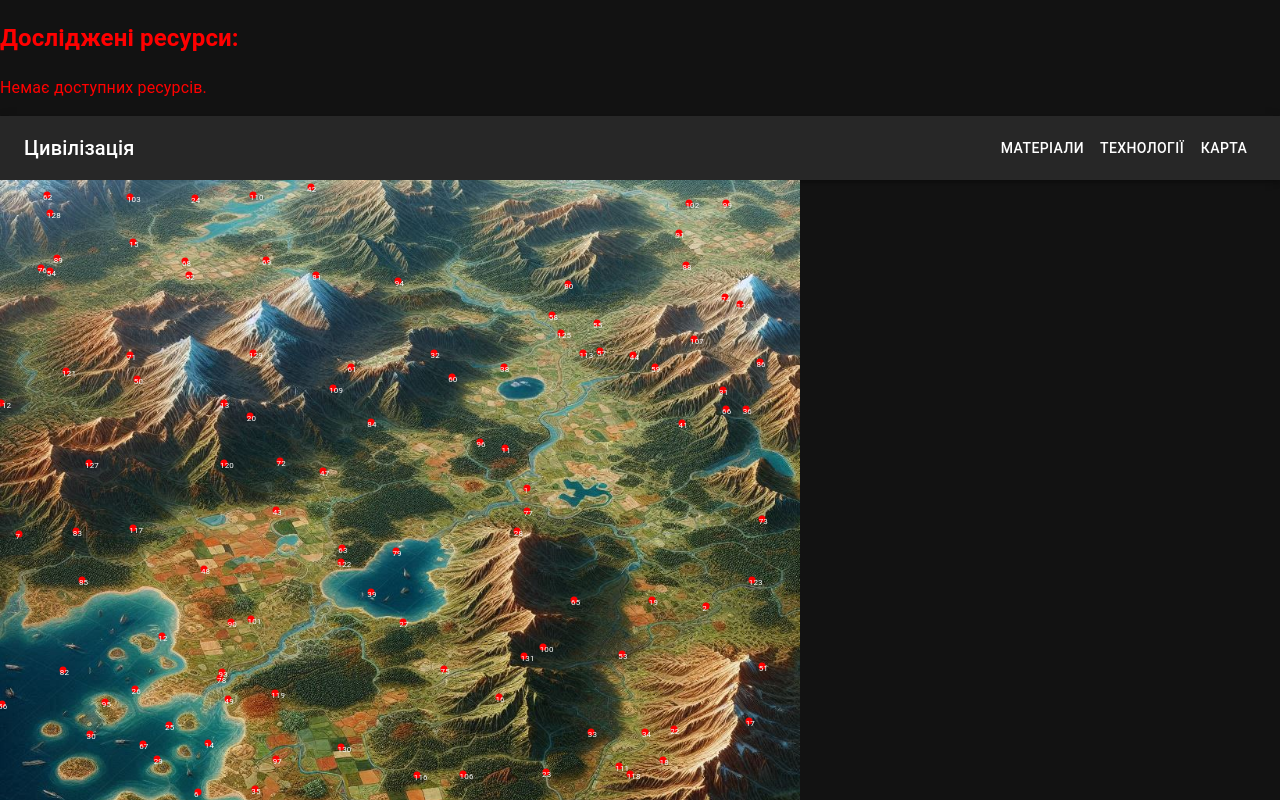
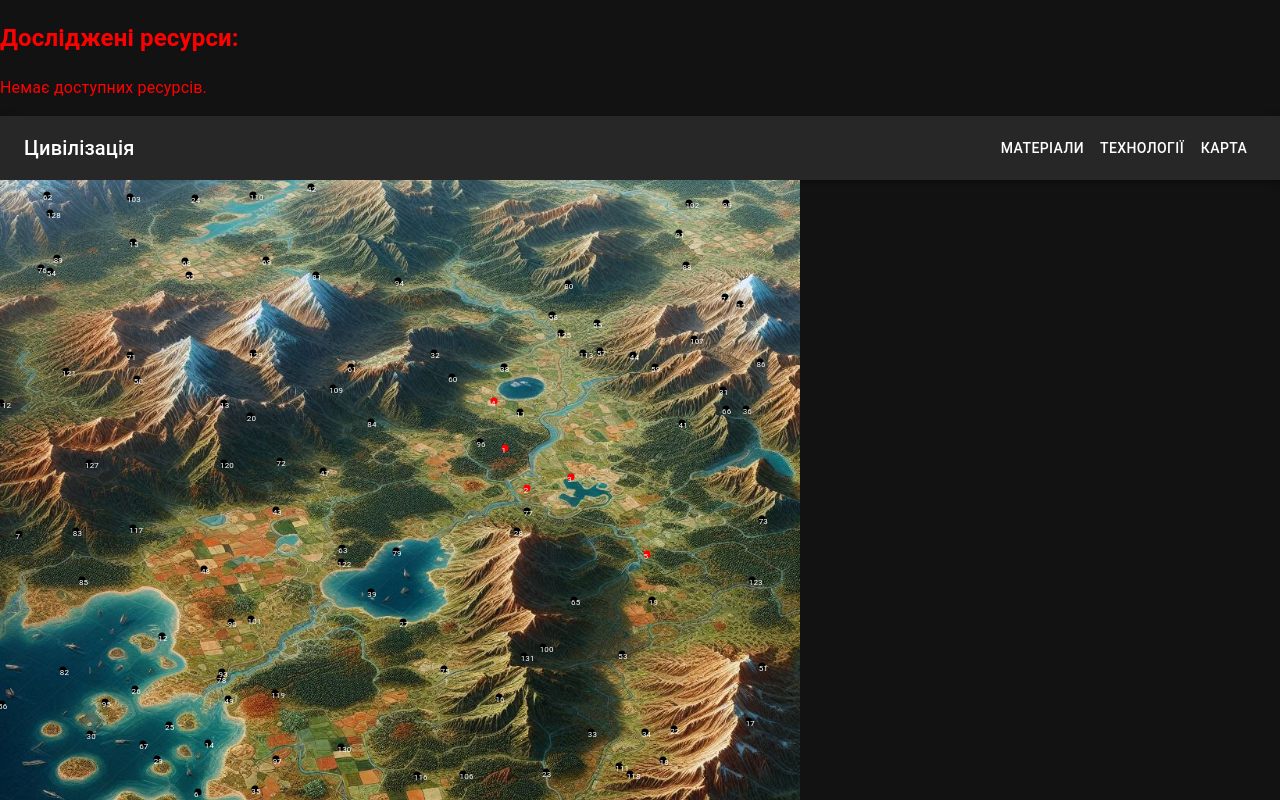
Before and after one commit to petro-mykhats2/civilization, a React (Create React App) app: page /MapWithResourcess in a window 1280 px wide. Shown: the top 800 px of the page. Built offline with nearby package versions, Linux system fonts and the light colour scheme.

Commit message:
"Updated MapWithResources component, added conditional rendering and styling for resource points, and modified coordinates in coordinates.json file."

```diff
--- a/src/components/MapWithResources.js
+++ b/src/components/MapWithResources.js
@@ -11,8 +11,8 @@ const MapWithResources = () => {
     width: window.innerWidth,
     height: window.innerHeight,
   })
-  const [isModalOpen, setIsModalOpen] = useState(false) // Стейт для контролю видимості модального вікна
-  const [selectedPoint, setSelectedPoint] = useState(null) // Стейт для вибраного ресурсу
+  const [isModalOpen, setIsModalOpen] = useState(false)
+  const [selectedPoint, setSelectedPoint] = useState(null)
 
   useEffect(() => {
     const handleResize = () => {
@@ -23,26 +23,27 @@ const MapWithResources = () => {
     }
 
     window.addEventListener("resize", handleResize)
-
     return () => {
       window.removeEventListener("resize", handleResize)
     }
   }, [])
 
   const handlePointClick = (point) => {
-    setSelectedPoint(point)
-    setIsModalOpen(true)
+    if (point.id >= 1 && point.id <= 5) {
+      setSelectedPoint(point)
+      setIsModalOpen(true)
+    }
   }
 
   const confirmResearch = () => {
     if (selectedPoint) {
-      dispatch(addResource(selectedPoint)) // Додайте ресурс
-      setIsModalOpen(false) // Закрийте модальне вікно
+      dispatch(addResource(selectedPoint))
+      setIsModalOpen(false)
     }
   }
 
   const cancelResearch = () => {
-    setIsModalOpen(false) // Закрийте модальне вікно без дії
+    setIsModalOpen(false)
   }
 
   const scale = Math.min(
@@ -65,7 +66,9 @@ const MapWithResources = () => {
         {resourcePoints.map((point) => (
           <div
             key={point.id}
-            className="resource-point"
+            className={`resource-point ${
+              point.id >= 1 && point.id <= 5 ? "active" : "inactive"
+            }`}
             style={{
               left: `${(point.x / 1024) * 1000 * scale}px`,
               top: `${(point.y / 1024) * 1000 * scale}px`,
@@ -77,12 +80,11 @@ const MapWithResources = () => {
         ))}
       </div>
 
-      {/* Додайте компонент модального вікна */}
       <ConfirmationModal
         isOpen={isModalOpen}
         onClose={cancelResearch}
         onConfirm={confirmResearch}
-        resourceId={selectedPoint ? selectedPoint.id : null} // Передайте ID ресурсу
+        resourceId={selectedPoint ? selectedPoint.id : null}
       />
     </div>
   )
--- a/src/data/coordinates.json
+++ b/src/data/coordinates.json
@@ -1,32 +1,33 @@
 [
     {
         "id": 1,
-        "x": 691,
-        "y": 404,
-        "message": "Дослідження в області 1"
+        "x": 662,
+        "y": 352,
+        "message": "Дослідження в області 1",
+        "resurs": "Дерево"
     },
     {
         "id": 2,
-        "x": 925,
-        "y": 559,
+        "x": 691,
+        "y": 404,
         "message": "Дослідження в області 2"
     },
     {
         "id": 3,
-        "x": 168,
-        "y": 970,
+        "x": 748,
+        "y": 390,
         "message": "Дослідження в області 3"
     },
     {
         "id": 4,
-        "x": 174,
-        "y": 873,
+        "x": 648,
+        "y": 290,
         "message": "Дослідження в області 4"
     },
     {
         "id": 5,
-        "x": 343,
-        "y": 869,
+        "x": 848,
+        "y": 490,
         "message": "Дослідження в області 5"
     },
     {
@@ -61,8 +62,8 @@
     },
     {
         "id": 11,
-        "x": 662,
-        "y": 352,
+        "x": 681,
+        "y": 304,
         "message": "Дослідження в області 11"
     },
     {
--- a/src/styles/mapWithResources.scss
+++ b/src/styles/mapWithResources.scss
@@ -18,13 +18,24 @@
   height: 100%;
 }
 
+
+
 .resource-point {
   font-size: 8px;
   position: absolute;
   width: 7px;
   height: 7px;
-  background-color: red;
   border-radius: 50%;
   cursor: pointer;
-  transform: translate(-50%, -50%); /* Центрування точки */
+  transform: translate(-50%, -50%);
+  transition: background-color 0.3s ease;
 }
+
+.resource-point.active {
+  background-color: red; /* Активний колір */
+}
+
+.resource-point.inactive {
+  background-color: black; /* Неактивний колір */
+  cursor: default; /* Заборона на взаємодію */
+}
```
